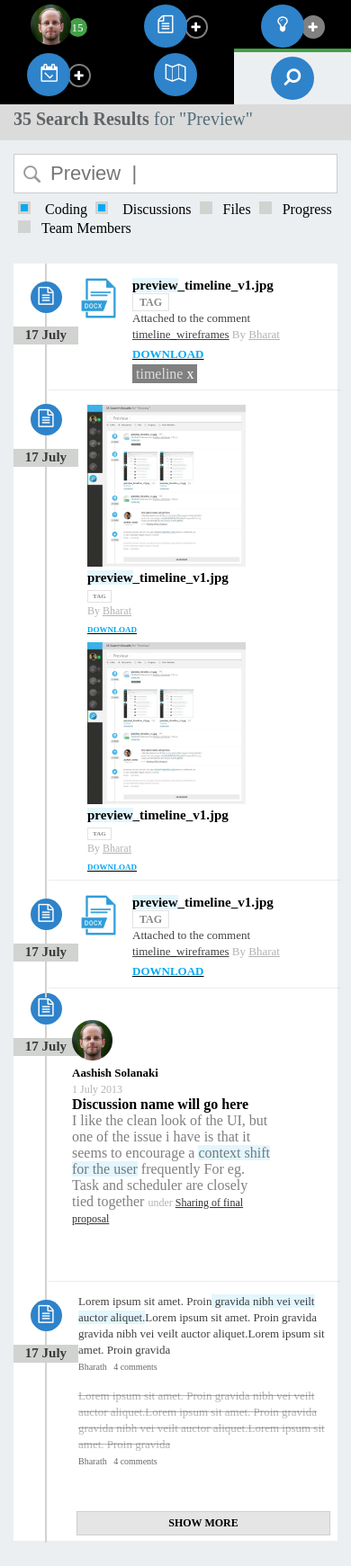
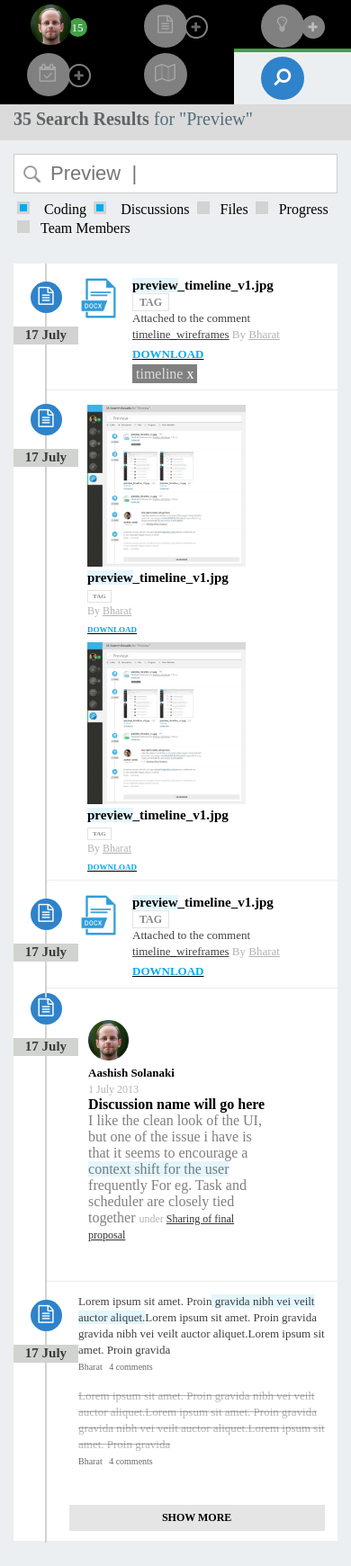
Before and after one commit to jithinbalakrishnan/netbramha, a website: page index.html in a window 390 px wide. Shown: the whole page at 90% size. Drawn offline with Linux system fonts and the light colour scheme.

Commit message:
menu bar image icon colour is updated

```diff
--- a/index.html
+++ b/index.html
@@ -19,30 +19,30 @@
             </div>
             <div class="img-box">
                 <div class="img-flex">
-                    <div class="img-circle"><i class="fa fa-file-text-o img-icon"></i></div>
+                    <div class="img-circle"><i class="fa fa-file-text-o img-icon-1"></i></div>
                     <div class="plus-btn"><i class="fa fa-plus plus-size"></i> </div>
                 </div>
             </div>
             <div class="img-box">
                 <div class="img-flex">
-                    <div class="img-circle"><i class="fa fa-lightbulb-o img-icon"></i></div>
+                    <div class="img-circle"><i class="fa fa-lightbulb-o img-icon-1"></i></div>
                     <div class="plus-btn-1"><i class="fa fa-plus plus-size"></i> </div>
                 </div>
             </div>
             <div class="img-box">
                 <div class="img-flex">
-                    <div class="img-circle"><i class="fa fa-calendar-check-o img-icon"></i></div>
+                    <div class="img-circle"><i class="fa fa-calendar-check-o img-icon-1"></i></div>
                     <div class="plus-btn"><i class="fa fa-plus plus-size"></i> </div>
                 </div>
             </div>
             <div class="img-box padding-below">
                 <div class="img-flex logo-left">
-                    <div class="img-circle"><i class="fa fa-map-o img-icon"></i></div>
+                    <div class="img-circle"><i class="fa fa-map-o img-icon-1"></i></div>
                 </div>
             </div>
             <div class="img-box-white padding-below">
                 <div class="img-flex logo-left">
-                    <div class="img-circle"><i class="fa fa-search img-icon"></i></div>
+                    <div class="img-circle-1"><i class="fa fa-search img-icon"></i></div>
                 </div>
             </div>
             <div class="empty-menu-wrapper"></div>
@@ -61,13 +61,13 @@
                     </div>
                     <div class="img-box-sm">
                         <div class="img-flex">
-                            <div class="img-circle"><i class="fa fa-file-text-o img-icon"></i></div>
+                            <div class="img-circle"><i class="fa fa-file-text-o img-icon-1"></i></div>
                             <div class="plus-btn"><i class="fa fa-plus plus-size"></i> </div>
                         </div>
                     </div>
                     <div class="img-box-sm">
                         <div class="img-flex">
-                            <div class="img-circle"><i class="fa fa-lightbulb-o img-icon"></i></div>
+                            <div class="img-circle"><i class="fa fa-lightbulb-o img-icon-1"></i></div>
                             <div class="plus-btn-1"><i class="fa fa-plus plus-size"></i> </div>
                         </div>
                     </div>
@@ -75,19 +75,22 @@
                 <div class="menu-row-1">
                     <div class="img-box-sm">
                         <div class="img-flex">
-                            <div class="img-circle"><i class="fa fa-calendar-check-o img-icon"></i></div>
+                            <div class="img-circle"><i class="fa fa-calendar-check-o img-icon-1"></i></div>
                             <div class="plus-btn"><i class="fa fa-plus plus-size"></i> </div>
                         </div>
                     </div>
                     <div class="img-box-1">
                         <div class="img-flex">
-                            <div class="img-circle"><i class="fa fa-map-o img-icon"></i></div>
+
+                            <div class="img-circle"><i class="fa fa-map-o img-icon-1"></i></div>
+                            <div class="plus-btn plus-hide"><i class="fa fa-plus plus-size"></i> </div>
 
                         </div>
                     </div>
                     <div class="img-box-1 img-box-white-sm">
                         <div class="img-flex">
-                            <div class="img-circle"><i class="fa fa-search img-icon"></i></div>
+                            <div class="img-circle-1"><i class="fa fa-search img-icon"></i></div>
+                            <div class="plus-btn plus-hide"><i class="fa fa-plus plus-size"></i> </div>
 
                         </div>
                     </div>
@@ -105,11 +108,11 @@
                 </div>
                 <div class="radio-btn-wrapper">
 
-                    <input type="radio" id="todos" checked > <label for="todos">Coding</label>
-                    <input type="radio" id="discus" checked> <label for="discus">Discussions</label>
-                    <input type="radio" id="files"><label for="files">Files</label>
-                    <input type="radio" id="progress"><label for="progress">Progress</label>
-                    <input type="radio" id="team"><label for="team">Team Members</label>
+                    <input type="checkbox" id="todos" checked > <label for="todos">Coding</label>
+                    <input type="checkbox" id="discus" checked> <label for="discus">Discussions</label>
+                    <input type="checkbox" id="files"><label for="files">Files</label>
+                    <input type="checkbox" id="progress"><label for="progress">Progress</label>
+                    <input type="checkbox" id="team"><label for="team">Team Members</label>
 
                 </div>
                 <div class="preview-search-results">
@@ -365,6 +368,7 @@
                             <div class="v-line line-xs"></div>
                             <div class="v-line line-sm"></div>
                             <div class="v-line line-sm"></div>
+                            <div class="v-line  line-tab"></div>
                             <div class="v-line line-sm"></div>
                             <div class="v-line line-sm"></div>
 
@@ -376,13 +380,13 @@
                                 <div class="docx-logo">
                                    <span class="docx-text">Lorem ipsum sit amet. Proin<span class="preview-headline-bg"> gravida nibh vei veilt auctor aliquet.</span>Lorem ipsum sit amet. Proin gravida</span><br>
                                    <span class="docx-text">gravida nibh vei veilt auctor aliquet.Lorem ipsum sit amet. Proin gravida</span><br>
-                                    <span class="comment-text">Bharath &nbsp 4 comments </span>
+                                    <span class="comment-text">Bharat &nbsp 4 comments </span>
                                 </div>
                                 <!--Stricked Content -->
                                 <div class="docx-logo para-gap">
                                     <span class="docx-text text-strike text-color">Lorem ipsum sit amet. Proin gravida nibh vei veilt auctor aliquet.Lorem ipsum sit amet. Proin gravida</span><br>
                                     <span class="docx-text text-strike text-color">gravida nibh vei veilt auctor aliquet.Lorem ipsum sit amet. Proin gravida</span><br>
-                                    <span class="comment-text text-color">Bharath &nbsp 4 comments </span>
+                                    <span class="comment-text text-color">Bharat &nbsp 4 comments </span>
                                 </div>
                             </div>
                         </div>
--- a/style.css
+++ b/style.css
@@ -27,13 +27,15 @@
         height: 1325px!important;
     }
     .shw-btn{
-        margin-top: 200px!important;
-        margin-right: 14px!important;
+        margin-top: 173px!important;
+
     }
     .line-sm{
         display: block!important;
     }
-
+    .line-tab{
+        display: block!important;
+    }
     .empty-menu-wrapper{
         height: 1055px!important;
     }
@@ -51,7 +53,7 @@
         margin: auto;
     }
 }
-@media only screen and (max-width: 480px) {
+@media only screen and (max-width: 550px) {
     body{
         padding: 0!important;
         margin: 0!important;
@@ -106,7 +108,6 @@
     }
     .end-line{
         width: 90%!important;
-        margin-left: 39px!important;
         margin-top: 70px!important;
     }
     .files-wrapper-2{
@@ -144,16 +145,19 @@
         margin-top: -35px!important;
     }
     .dp-logo-sm{
-        margin-left: 30px!important;
+        margin-left: 19%!important;
     }
     .dp-content-sm{
-        margin-left: 30px!important;
+        margin-left: 19%!important;
     }
     .shw-btn{
-        margin-top: 185px!important;
-        margin-right: 8px!important;
+        margin-top: 178px!important;
+
     }
     .line-sm{
+        display: none!important;
+    }
+    .line-tab{
         display: none!important;
     }
     .line-xs{
@@ -161,6 +165,9 @@
     }
     .v-line-3{
         display: none!important;
+    }
+    .plus-hide{
+        visibility: hidden;
     }
 
 }
@@ -226,7 +233,7 @@ input[type=text] {
 .radio-btn-wrapper{
     margin-top: 6px;
 }
-input[type='radio']:after {
+input[type='checkbox']:after {
     width: 8px;
     height: 8px;
     top: 0;
@@ -239,7 +246,7 @@ input[type='radio']:after {
     border: 3px solid #d1d3d1;
 }
 
-input[type='radio']:checked:after {
+input[type='checkbox']:checked:after {
     width: 8px;
     height: 8px;
     top: 0;
@@ -478,14 +485,13 @@ label{
     text-decoration: line-through;
 }
 .shw-btn{
-    border: 1px solid rgba(0, 0, 0, 0.1);
     width: 75%;
     float: right;
-    margin-right: 38px;
+    margin-right: 4%;
     margin-top: 100px;
     text-align: center;
     background-color: rgba(0, 0, 0, 0.1);
-    padding: 5px 5px;
+    padding: 7px 7px;
     text-transform: uppercase;
     font-size: 12px;
     font-weight: bold;
@@ -497,7 +503,9 @@ label{
 .line-xs{
     display: none;
 }
-
+.line-tab{
+    display: none;
+}
 /* Menubar CSS*/
 
 .img-flex{
@@ -513,7 +521,7 @@ label{
     line-height: 22px;
     vertical-align: middle;
     background-color: black;
-    color: white;
+    color: rgba(204, 204, 204, 0.51);
     height: 22px;
     width: 22px;
     border-radius: 37px;
@@ -525,7 +533,7 @@ label{
     line-height: 22px;
     vertical-align: middle;
     background-color: grey;
-    color: white;
+    color: rgba(204, 204, 204, 0.8);
     height: 22px;
     width: 22px;
     border-radius: 37px;
@@ -562,7 +570,7 @@ label{
     margin-top: 15px;
     margin-left: -3px;
 }
-.img-circle{
+.img-circle-1{
     text-align: center;
     background-color:rgb(46, 131, 202);
     height: 48px;
@@ -571,6 +579,19 @@ label{
     vertical-align: middle;
     line-height: 48px;
     transform: rotateY(180deg);
+}
+.img-circle{
+    text-align: center;
+    background-color:grey;
+    height: 48px;
+    width: 48px;
+    border-radius: 28px;
+    vertical-align: middle;
+    line-height: 48px;
+}
+.img-icon-1{
+    font-size: 20px!important;
+    color:rgba(204, 204, 204, 0.51) ;
 }
 .img-icon{
     font-size: 20px!important;
```
